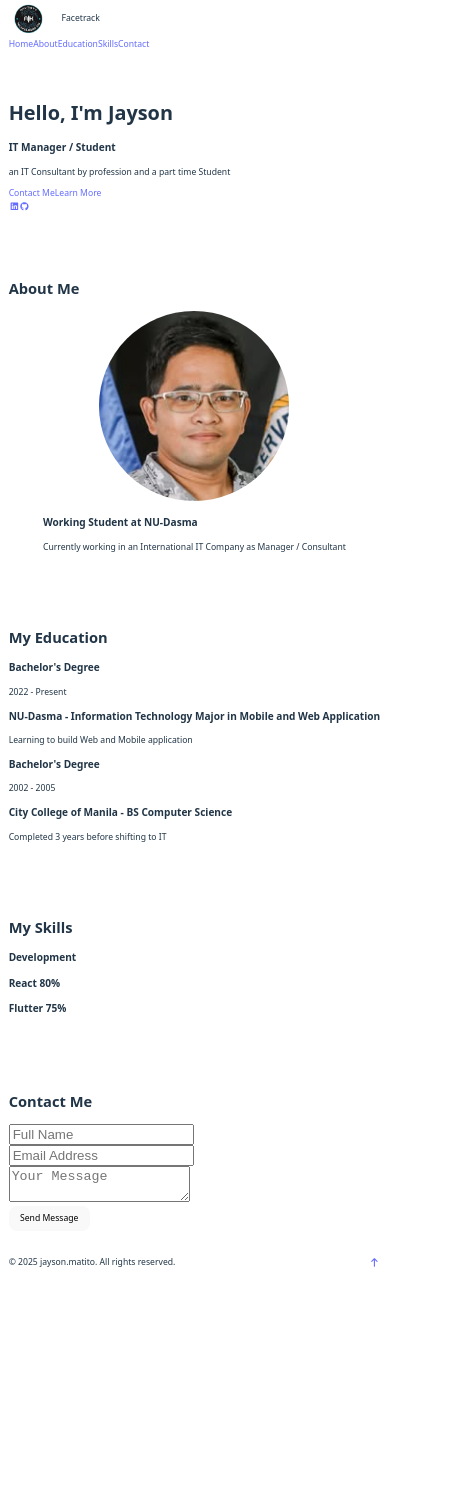
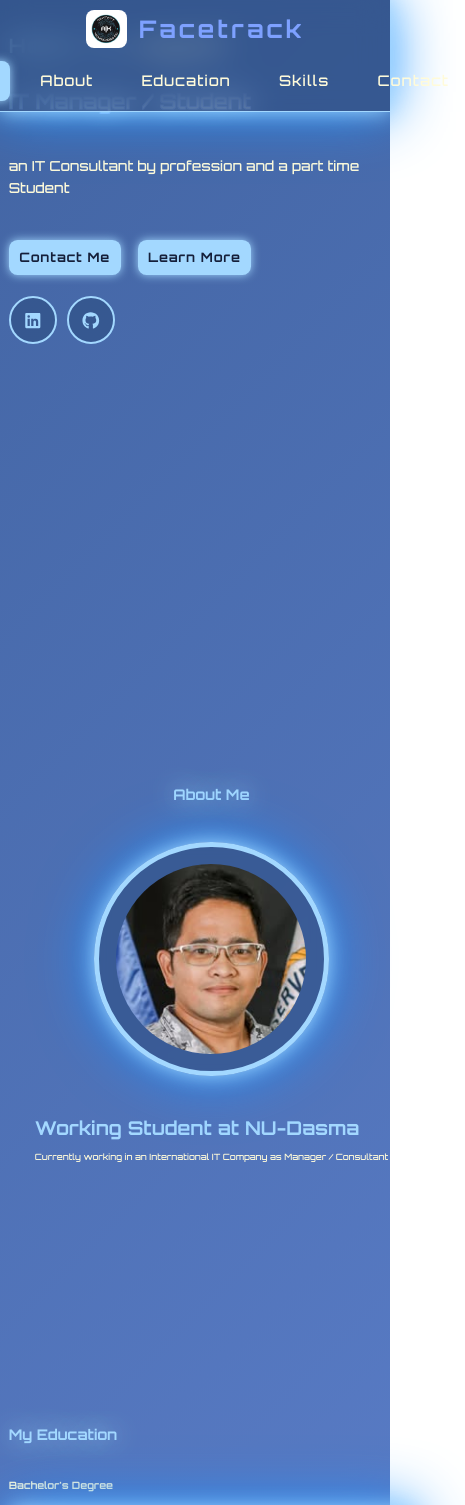
Before and after one commit to JayMatt21/bio, a React (Vite) app in the folder bio/: page / in a window 390 px wide. Shown: the top 1505 px of the page, 465 px wide, since content can reach past the window. Before the commit the page ends 1278 px from the top, so only its background shows below. Built offline with nearby package versions, Linux system fonts and the light colour scheme.

Commit message:
Responsive fixes and updates

```diff
--- a/bio/src/PersonalWebsite.css
+++ b/bio/src/PersonalWebsite.css
@@ -1,3 +1,355 @@
+@import url('https://fonts.googleapis.com/css2?family=Orbitron:wght@500;700&display=swap');
+
+:root {
+  --bg-color: #0d1836;
+  --second-bg-color: #151f3a;
+  --main-color: #7EA1FF;
+  --main-glow: #A3D8FF;
+  --glass: rgba(44, 78, 128, 0.3);
+  --glass-strong: rgba(44, 78, 128, 0.6);
+  --text-color: #FFFBDA;
+  --border-glow: 0 0 20px var(--main-glow), 0 0 60px #1e90ff;
+  --max-section-width: 1100px;
+}
+
+.container {
+  max-width: var(--max-section-width);
+  margin: 0 auto;
+  padding: 0 2rem;
+  width: 100%;
+}
+
+body {
+  margin: 0;
+  min-height: 100vh;
+  background: linear-gradient(135deg, #2C4E80 0%, #7EA1FF 100%);
+  background-size: 200% 200%;
+  animation: gradientMove 10s ease-in-out infinite;
+  font-family: 'Orbitron', Arial, Helvetica, sans-serif;
+  color: var(--text-color);
+  scroll-behavior: smooth;
+}
+@keyframes gradientMove {
+  0% {background-position: 0% 50%;}
+  50% {background-position: 100% 50%;}
+  100% {background-position: 0% 50%;}
+}
+
+html {
+  font-size: 62.5%;
+  overflow-x: hidden;
+}
+section {
+  min-height: 70vh;
+  padding: 8rem 0 3rem 0;
+  display: flex;
+  flex-direction: column;
+  align-items: center;
+  justify-content: center;
+}
+
+.header {
+  position: fixed;
+  top: 0;
+  left: 0;
+  width: 100vw;
+  padding: 1.2rem 0;
+  background: var(--glass-strong);
+  box-shadow: var(--border-glow);
+  display: flex;
+  flex-direction: row;
+  justify-content: center;
+  align-items: center;
+  z-index: 100;
+  backdrop-filter: blur(15px);
+  border-bottom: 1px solid var(--main-glow);
+  transition: background .3s;
+}
+.header .container {
+  display: flex;
+  flex-direction: row;
+  align-items: center;
+  justify-content: space-between;
+  width: 100%;
+}
+
+.logo {
+  font-size: 2.8rem;
+  color: var(--main-color);
+  font-weight: 700;
+  letter-spacing: 3px;
+  display: flex;
+  align-items: center;
+}
+.logo img {
+  margin-right: 12px;
+}
+.navbar {
+  display: flex;
+  align-items: center;
+  gap: 3rem;
+}
+.navbar a {
+  color: var(--text-color);
+  font-size: 1.7rem;
+  font-weight: 500;
+  letter-spacing: 1px;
+  text-decoration: none;
+  padding: 0.6em 1.2em;
+  border-radius: 8px;
+  transition: background .3s, color .3s, box-shadow .3s;
+}
+.navbar a:hover, .navbar a.active {
+  color: var(--bg-color);
+  background: var(--main-glow);
+  box-shadow: 0 0 10px var(--main-glow);
+}
+
+.futuristic-card, .about-img, .skills-content, .education-box {
+  background: var(--glass);
+  box-shadow: var(--border-glow);
+  border-radius: 1rem;
+  border: 1px solid var(--main-glow);
+  backdrop-filter: blur(8px);
+  padding: 2em 2em;
+  color: var(--text-color);
+  margin: 1.6rem 0;
+  transition: transform 0.3s, box-shadow 0.3s;
+}
+.futuristic-card:hover, .skills-content:hover, .education-box:hover {
+  transform: scale(1.045);
+  box-shadow: 0 0 30px var(--main-glow), 0 0 60px var(--main-color);
+}
+
+.home .container {
+  display: flex;
+  align-items: center;
+  justify-content: flex-start;
+  width: 100%;
+  min-height: 70vh;
+  gap: 6vw;
+}
+.home-content {
+  max-width: 600px;
+  min-width: 325px;
+  width: 100%;
+  z-index: 99;
+  display: flex;
+  flex-direction: column;
+  align-items: flex-start;
+}
+.home-content h1 {
+  font-size: 4.4rem;
+  font-weight: 700;
+  line-height: 1.1;
+  margin: 0;
+  letter-spacing: 2px;
+  color: var(--main-glow);
+  text-shadow: 0 0 25px var(--main-glow);
+}
+.home-content h1 span {
+  color: var(--text-color);
+}
+.text-animate {
+  margin-top: 1rem;
+  background: none;
+}
+.text-animate h3 {
+  font-size: 2.4rem;
+  font-weight: 700;
+  color: transparent;
+  -webkit-text-stroke: .7px var(--main-color);
+  background-image: linear-gradient(90deg, var(--main-glow) 0%, #fff 120%);
+  -webkit-background-clip: text;
+  background-clip: text;
+  text-shadow: 0 0 18px var(--main-glow);
+}
+.home-content p {
+  font-size: 1.6rem;
+  line-height: 1.6;
+  margin: 2rem 0 4rem;
+}
+.btn-box {
+  display: flex;
+  gap: 2rem;
+}
+.btn {
+  display: inline-flex;
+  align-items: center;
+  justify-content: center;
+  width: 13rem;
+  height: 4rem;
+  background: var(--main-glow);
+  border: none;
+  border-radius: 1rem;
+  font-size: 1.5rem;
+  font-weight: 700;
+  letter-spacing: .1rem;
+  color: var(--second-bg-color);
+  margin-top: 0.5em;
+  box-shadow: 0 0 10px var(--main-glow);
+  text-decoration: none;
+  cursor: pointer;
+  transition: background .3s, color .3s, box-shadow .2s;
+}
+.btn:hover {
+  color: var(--main-glow);
+  background: var(--second-bg-color);
+  box-shadow: 0 0 20px var(--main-glow);
+}
+
+.home-sci {
+  display: flex;
+  gap: 1.8rem;
+  margin-top: 2.5rem;
+}
+.home-sci a {
+  display: inline-flex;
+  align-items: center;
+  justify-content: center;
+  width: 44px;
+  height: 44px;
+  background: var(--glass-strong);
+  border: 2px solid var(--main-glow);
+  border-radius: 100px;
+  color: var(--main-glow);
+  font-size: 2rem;
+  margin-bottom: 8px;
+  transition: background .3s, color .3s, box-shadow .3s;
+}
+.home-sci a:hover {
+  background: var(--main-glow);
+  color: var(--second-bg-color);
+  box-shadow: 0 0 15px var(--main-glow), 0 0 40px var(--main-color);
+}
+
+.about .container {
+  display: flex;
+  flex-direction: column;
+  align-items: center;
+}
+.about-img {
+  width: 190px;
+  height: 190px;
+  border-radius: 50%;
+  border: 5px solid var(--main-glow);
+  overflow: hidden;
+  margin-bottom: 2.2rem;
+  background: var(--glass-strong);
+  display: flex;
+  align-items: center;
+  justify-content: center;
+}
+.about-img img {
+  width: 100%;
+  height: 100%;
+  object-fit: cover;
+}
+.about-content h3 {
+  color: var(--main-glow);
+  font-size: 2.2rem;
+  font-weight: 600;
+  margin-bottom: 1rem;
+}
+.heading {
+  font-size: 3rem;
+  color: var(--main-glow);
+  text-shadow: 0 0 25px var(--main-glow);
+  margin-bottom: 2.5rem;
+}
+.education-row, .skills-row {
+  display: flex;
+  flex-wrap: wrap;
+  gap: 2rem;
+  width: 100%;
+  justify-content: center;
+}
+
+.education-box, .skills-column {
+  flex: 1 1 33rem;
+  min-width: 280px;
+  max-width: 450px;
+}
+
+.skills-content {
+  width: 100%;
+}
+.progress {
+  background: var(--glass-strong);
+  border-radius: 7px;
+  margin: 1rem 0;
+  overflow: hidden;
+  position: relative;
+}
+.progress h3 {
+  font-size: 1.3rem;
+  color: var(--main-glow);
+  margin: 0.7rem 0 0.3rem 1rem;
+}
+.progress-bar {
+  background: linear-gradient(90deg, var(--main-color) 60%, var(--main-glow));
+  height: 2rem;
+  border-radius: 7px;
+  box-shadow: 0 0 8px var(--main-glow);
+}
+
+.contact {
+  width: 100%;
+  max-width: 500px;
+  background: var(--glass);
+  padding: 2em;
+  border-radius: 13px;
+  box-shadow: var(--border-glow);
+}
+.input-box {
+  display: flex;
+  gap: 2em;
+}
+.input-field input,
+.textarea-field textarea {
+  width: 100%;
+  padding: 1em 1.5em;
+  border-radius: .7em;
+  border: none;
+  font-size: 1.3rem;
+  margin-bottom: 1em;
+  background: var(--glass-strong);
+  color: var(--text-color);
+  outline: none;
+}
+.input-field input:focus,
+.textarea-field textarea:focus {
+  box-shadow: 0 0 8px var(--main-glow);
+}
+
+.footer {
+  width: 100vw;
+  display: flex;
+  justify-content: space-between;
+  align-items: center;
+  padding: 2rem 2vw;
+  background: var(--second-bg-color);
+  color: var(--text-color);
+}
+.footer-text p {
+  margin: 0;
+  font-size: 1.3rem;
+}
+.footer-iconTop a {
+  color: var(--main-glow);
+  text-decoration: none;
+  font-size: 2rem;
+  transition: color .3s;
+  padding: 8px;
+  border-radius: 50%;
+}
+.footer-iconTop a:hover {
+  color: var(--text-color);
+  background: var(--main-glow);
+  box-shadow: 0 0 7px var(--main-glow);
+}
+
+/* Responsive Design */
 @media (max-width: 990px) {
   .container {
     padding: 0 1rem;
@@ -32,4 +384,8 @@
   .heading {
     font-size: 1.7rem;
   }
+  .home-sci {
+    justify-content: center;
+    gap: 1.2rem;
+  }
 }
```
